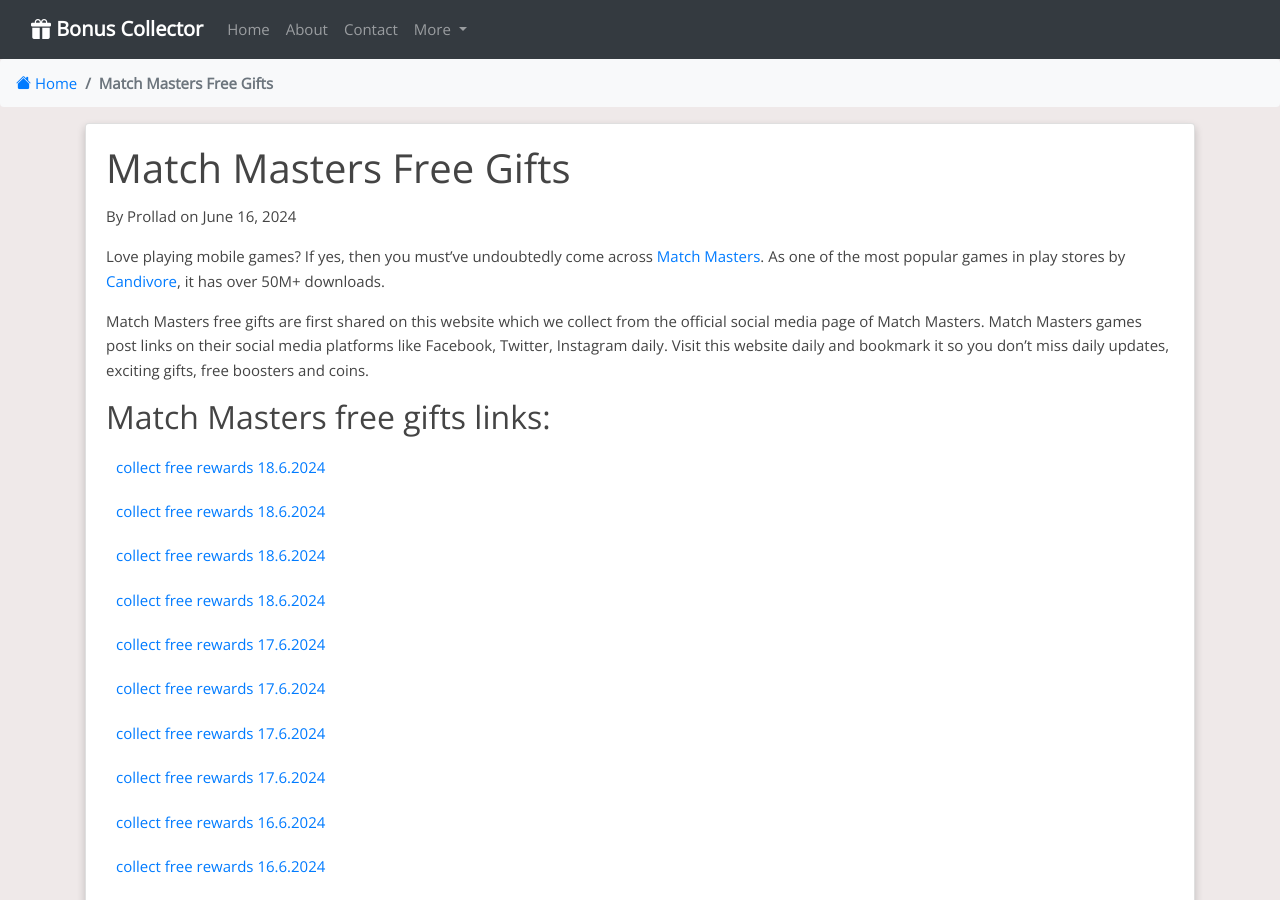
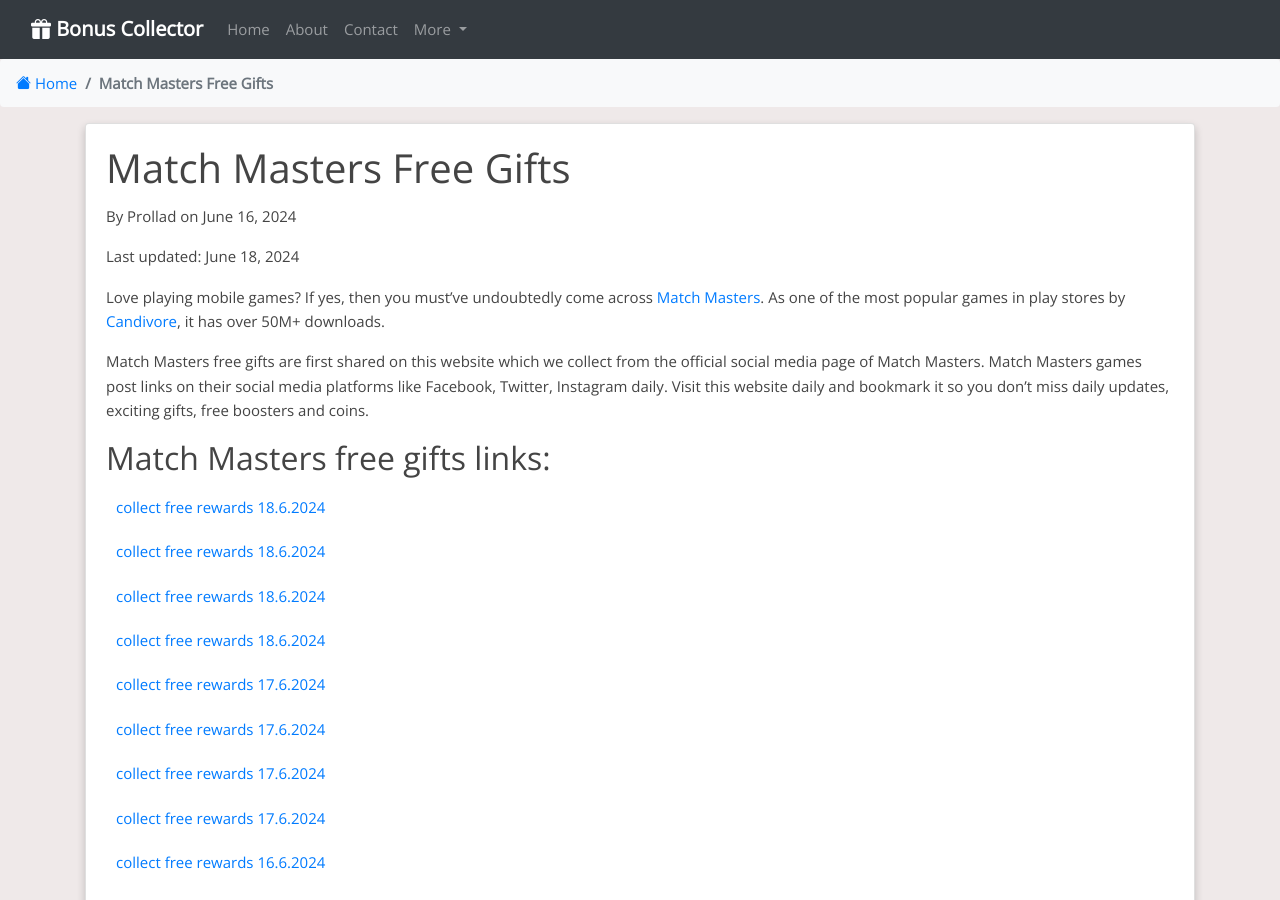
Before and after one commit to Prollad99/bs-net, a Jekyll site: the page built from _posts/2024-06-16-match-masters-free-gifts.md, in a window 1280 px wide and 900 px high. Built offline with Jekyll 4.4.1, drawn with Linux system fonts in a browser that asks for light colours; nearby versions of some CDN libraries; comment, search, counter and statistics services are not loaded.

Commit message:
Update post.html

```diff
--- a/_layouts/post.html
+++ b/_layouts/post.html
@@ -7,6 +7,7 @@
 
           <h1 class="card-title">{{ page.title }}</h1>
 <p class="post-meta">By {{ page.author }} on {{ page.date | date: "%B %d, %Y" }}</p>
+<p>Last updated: {{ site.time | date: '%B %d, %Y' }}</p>
           <div class="card-text">{{ content }}</div>
 
 {% if page.tags %}
```
